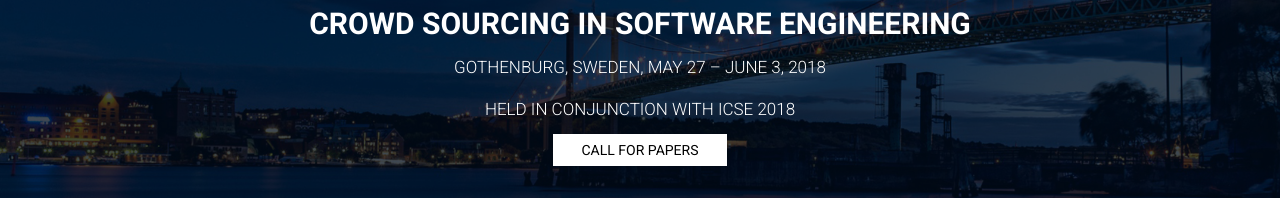
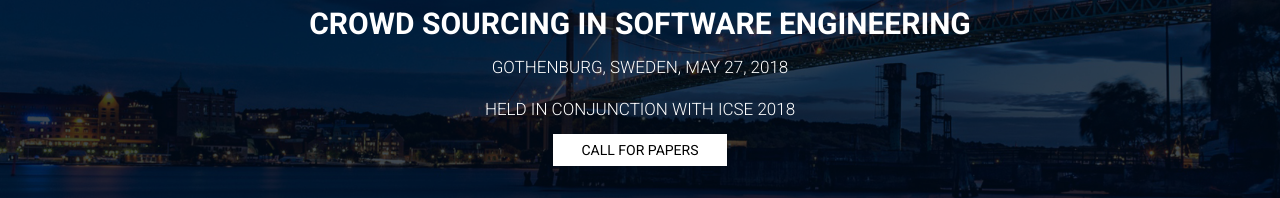
Before and after one commit to csise2018/csise2018.github.io, a website: page index.html in a window 1280 px wide. Shown: the part 332-530 px from the top of the page. Drawn offline with Linux system fonts and the light colour scheme; files whose address does not match are found by name.

Commit message:
Update index.html

```diff
--- a/index.html
+++ b/index.html
@@ -62,7 +62,7 @@
 
             <h1>Crowd Sourcing in Software Engineering</h1>
 
-			<p><small>Gothenburg, Sweden, May 27 – June 3, 2018</small></p>
+			<p><small>Gothenburg, Sweden, May 27, 2018</small></p>
 
             <p><small>Held in conjunction with ICSE 2018</small></p>
 
```
